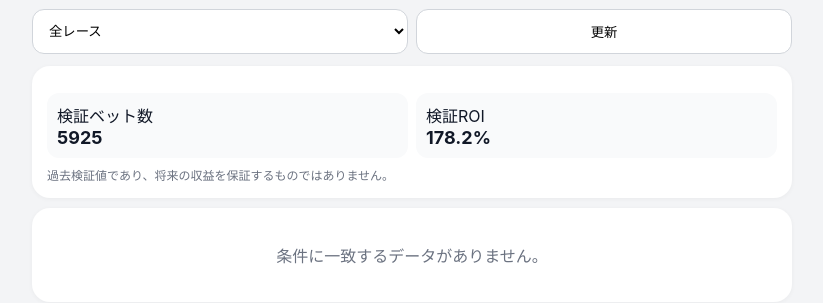
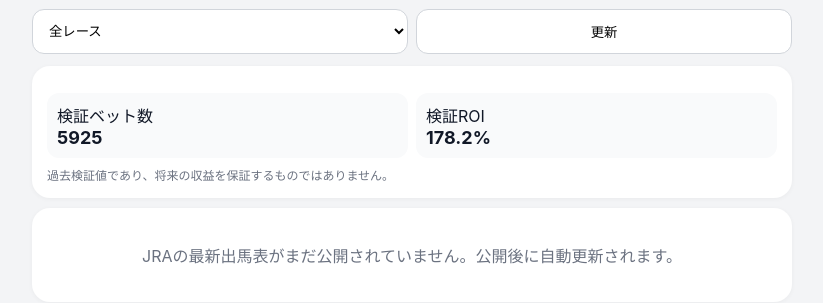
Before and after one commit to ht19950824-arch/keiba-ev-tool, a plain HTML site: page web/index.html in a window 1280 px wide. Shown: the part 141-444 px from the top of the page, without its empty margins (228-1051 px from the left). Drawn offline with Linux system fonts and the light colour scheme.

Commit message:
Clarify empty state before current entries are published

```diff
--- a/web/index.html
+++ b/web/index.html
@@ -28,7 +28,7 @@ function render(){
  const groups={};
  for(const r of x){(groups[r.race_key]??=[]).push(r)}
  const keys=Object.keys(groups);
- if(!keys.length){document.querySelector("#list").innerHTML='<div class="card empty">条件に一致するデータがありません。</div>';return}
+ if(!keys.length){document.querySelector("#list").innerHTML='<div class="card empty">'+(rows.length?'条件に一致するデータがありません。':'JRAの最新出馬表がまだ公開されていません。公開後に自動更新されます。')+'</div>';return}
  document.querySelector("#list").innerHTML=keys.slice(0,40).map(k=>{
   const g=groups[k], first=g[0];
   return '<section class="card"><div class="racehead"><h2>'+first.race_key+'</h2><span class="tag">'+g.length+'頭</span></div>'+g.slice(0,8).map(r=>'<div class="horse"><div class="num">'+r.post+'</div><div><b>'+r.horse+'</b><div class="sub">単勝 '+(r.odds??'-')+' / 公正 '+(r.fair_odds?Number(r.fair_odds).toFixed(1):'-')+'</div></div><div class="ev">'+(r.expected_value?Number(r.expected_value).toFixed(2):'-')+'</div></div>').join('')+'</section>'
```
